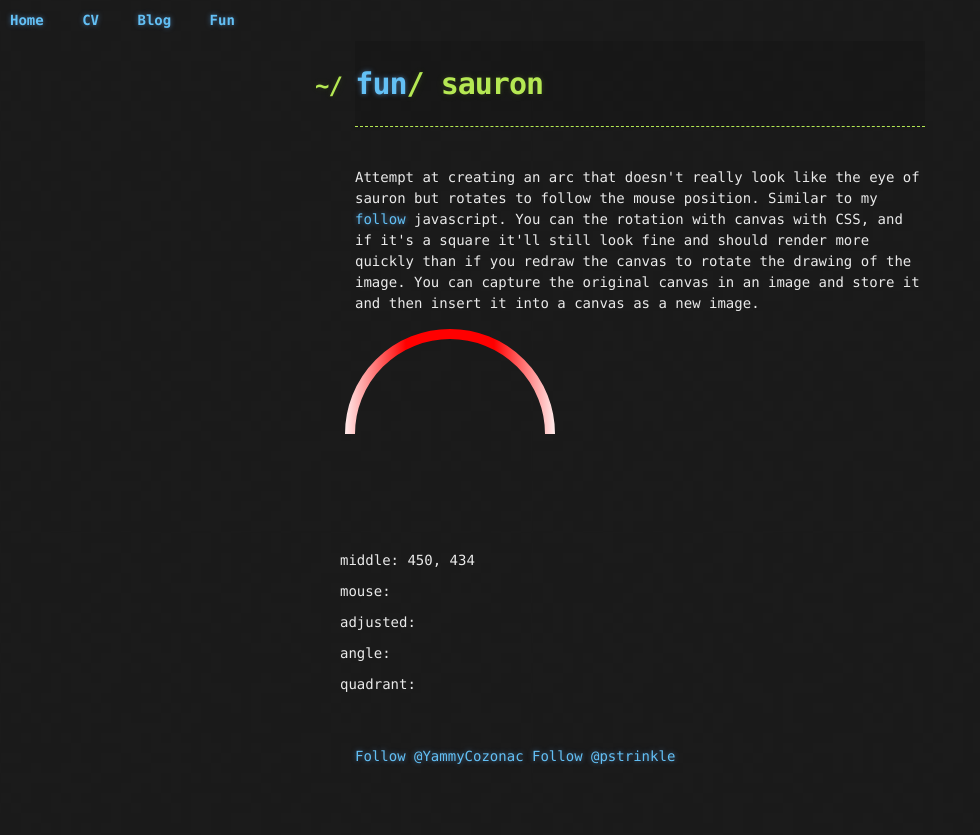
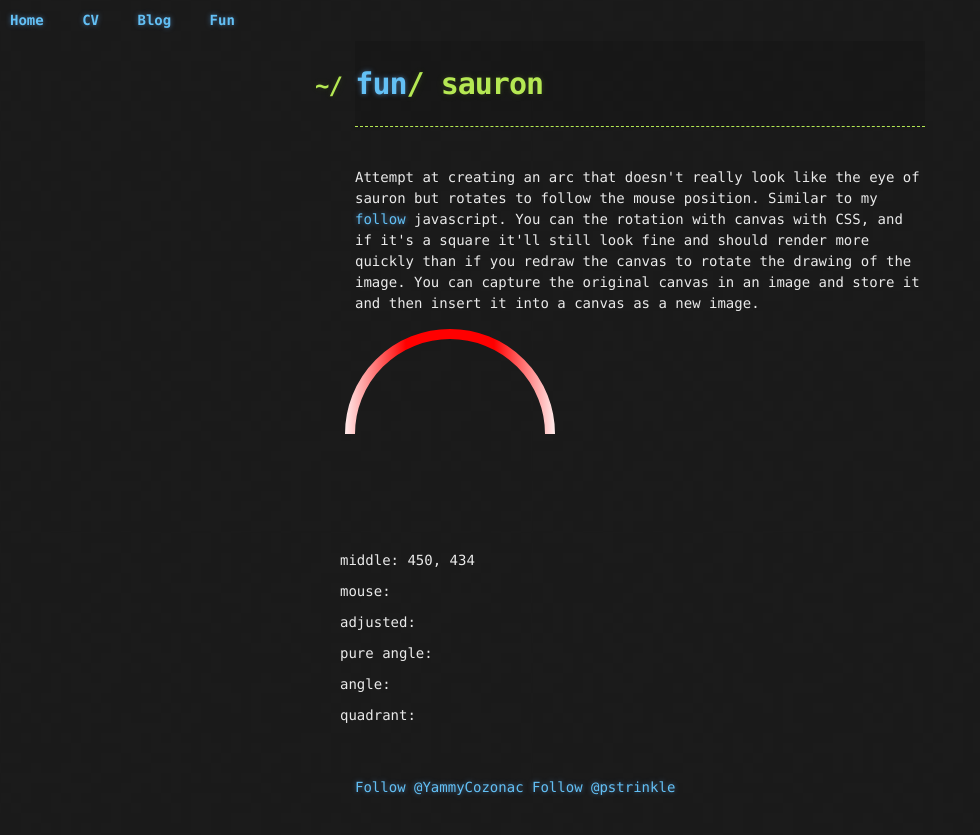
Before and after one commit to pstrinkle/pstrinkle.github.io, a Jekyll site: the page built from fun/sauron.html, in a window 1280 px wide. Shown: the top 835 px of the page, without its empty margins (0-980 px from the left). Built offline with Jekyll 4.4.1, drawn with Linux system fonts in a browser that asks for light colours; nearby versions of some CDN libraries; comment, search, counter and statistics services are not loaded.

Commit message:
Update sauron.html

```diff
--- a/fun/sauron.html
+++ b/fun/sauron.html
@@ -19,6 +19,7 @@
   <p>middle: <span id='middle'></span></p>
   <p>mouse: <span id='where'></span></p>
   <p>adjusted: <span id='position'></span></p>
+  <p>pure angle: <span id='pure'></span></p>
   <p>angle: <span id='angle'></span></p>
   <p>quadrant: <span id='quadrant'></span></p>
 </div>
@@ -103,9 +104,13 @@
       $('#position').text('x ' + newX + ', y ' + newY);
       var radians = Math.atan2(newY, newX);
       var degrees = radians * (180 / Math.PI);
+
+      $('#pure').text(degrees);
+
       if (degrees > 90) {
         degrees = 180 - degrees;
       }
+
       /* handle the special cases. */
       if (add == 0.25*360 || add == 0.75*360) {
         degrees = 90 - degrees;
```
